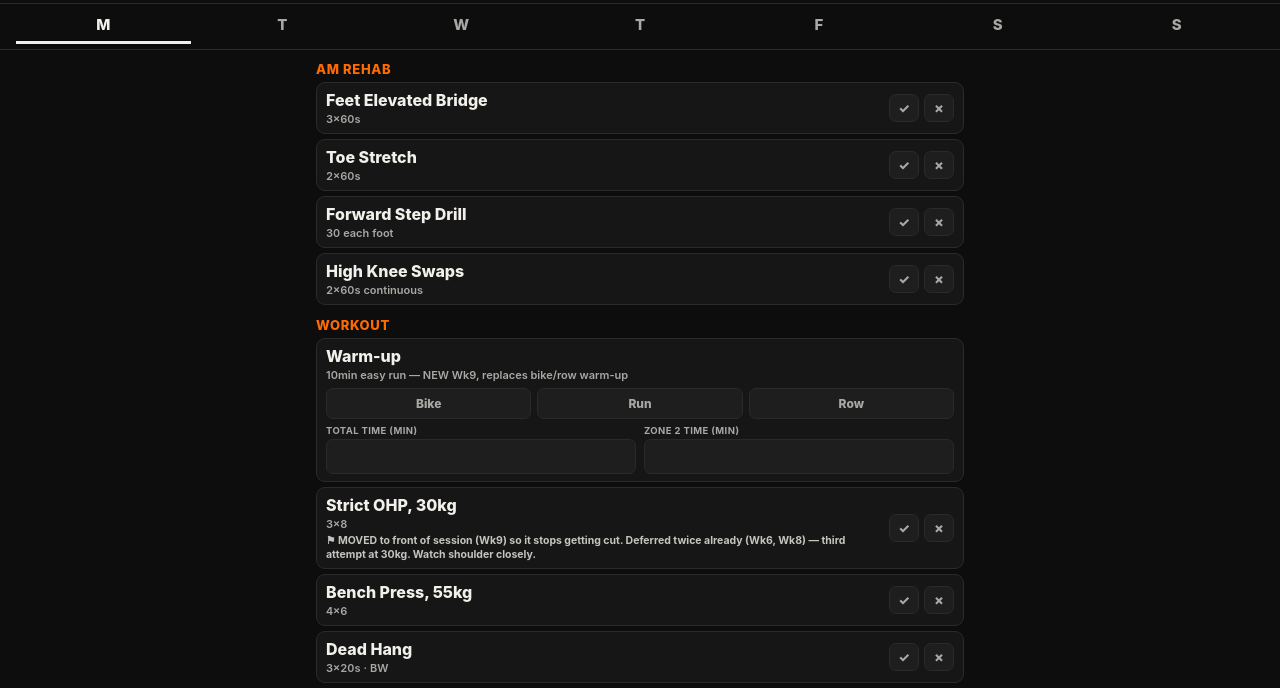
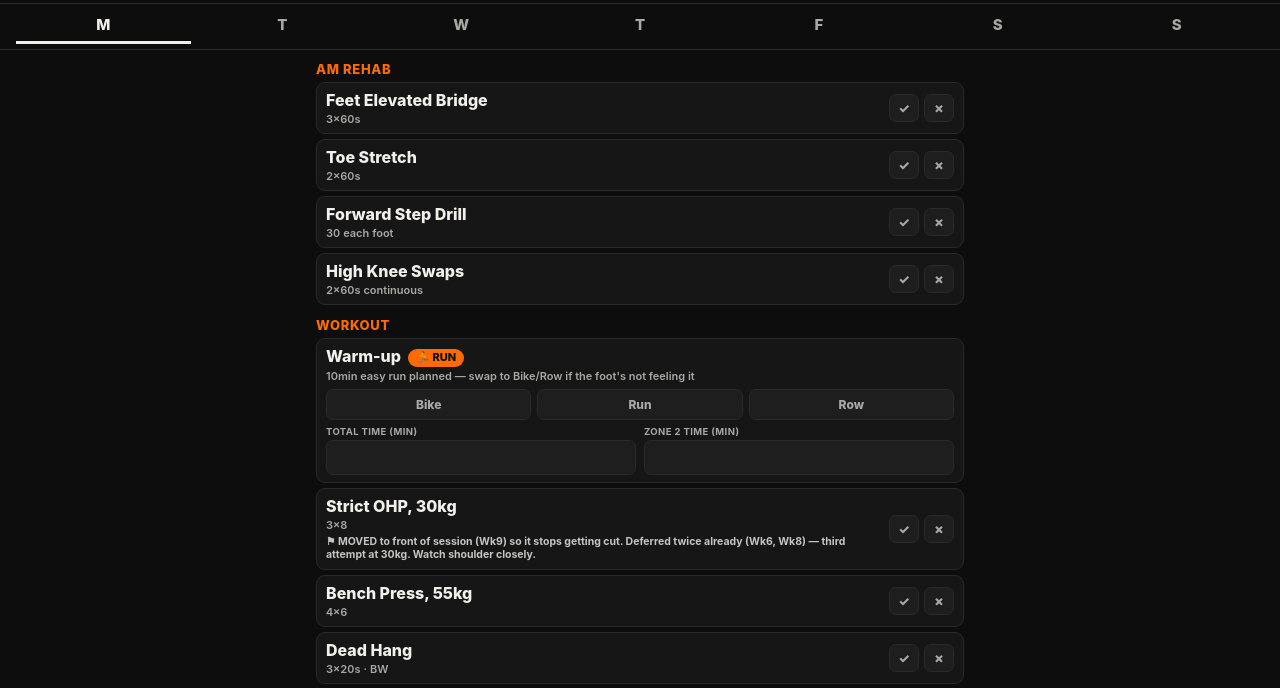
Before and after one commit to robsawyeruk-png/sawyer-training, a plain HTML site: page index.html in a window 1280 px wide. Shown: the part 112-800 px from the top of the page. Drawn offline with Linux system fonts and the light colour scheme.

Commit message:
Add running reminder badges (Mon/Tue/Sun warm-ups)

```diff
--- a/index.html
+++ b/index.html
@@ -42,6 +42,7 @@
   .row-top { display:flex; align-items:center; gap:10px; }
   .ex-info { flex:1; min-width:0; }
   .ex-name { font-size:16px; font-weight:800; line-height:1.25; }
+  .run-badge { display:inline-block; background:var(--accent); color:#0d0d0d; font-size:11px; font-weight:800; padding:2px 8px; border-radius:10px; vertical-align:middle; margin-left:4px; }
   .ex-target { font-size:11px; font-weight:600; color:var(--muted); margin-top:2px; }
   .ex-flag { font-size:10.5px; color:var(--text); opacity:0.8; margin-top:3px; line-height:1.3; font-weight:700; }
   .btns { display:flex; gap:5px; flex:0 0 auto; }
@@ -100,7 +101,7 @@
 // screenshot-based Row Intervals / Hyrox WOD sessions.
 const DAYS = {
   mon: { label:"Mon", full:"Monday — Upper Body",
-    warmup:{n:"Warm-up", type:"zone2", hint:"10min easy run — NEW Wk9, replaces bike/row warm-up"},
+    warmup:{n:"Warm-up", type:"zone2", badge:"🏃 RUN", hint:"10min easy run planned — swap to Bike/Row if the foot's not feeling it"},
     workout: [
       {n:"Strict OHP", wt:"30kg", reps:"3×8", f:"MOVED to front of session (Wk9) so it stops getting cut. Deferred twice already (Wk6, Wk8) — third attempt at 30kg. Watch shoulder closely."},
       {n:"Bench Press", wt:"55kg", reps:"4×6"},
@@ -113,7 +114,7 @@ const DAYS = {
       {n:"Core Machine", wt:"65kg", reps:"3×10"},
     ]},
   tue: { label:"Tue", full:"Tuesday — Row Intervals",
-    warmup:{n:"Warm-up", type:"zone2", hint:"NEW Wk9: 10min easy run + 10min row, before intervals"},
+    warmup:{n:"Warm-up", type:"zone2", badge:"🏃 RUN + ROW", hint:"10min easy run + 10min row planned before intervals — swap the run for extra row if the foot's not feeling it"},
     wodbox: "10×250m Row / :30 rest\nTarget pace: ~1:50-1:52/500m\nSend Garmin screenshot after — splits/HR/total time logged from that.",
     workout: [{n:"Row Intervals session (screenshot to follow)", reps:"10×250m/:30r"}] },
   wed: { label:"Wed", full:"Wednesday — Lower Body (Back Squat)",
@@ -157,7 +158,7 @@ const DAYS = {
       {n:"Goblet Squat", wt:"25kg", reps:"3×10", f:"Missed both Wed and Sat last week — back on the list"},
     ]},
   sun: { label:"Sun", full:"Sunday — Long Zone 2 + Running Return",
-    warmup:{n:"Warm-up", type:"zone2", hint:"NEW Wk9: 10min easy run before the row — additive, not a swap (Zone 2 days don't normally need a warm-up)"},
+    warmup:{n:"Warm-up", type:"zone2", badge:"🏃 RUN", hint:"10min easy run planned before the row (additive, not a swap) — skip it and go straight to the row if the foot's not feeling it"},
     wodbox: "Long Zone 2 row\nTarget: 80 min (raised from 78min actual last week)\n110-139 BPM\nRUNNING GATE: pain ≤2/10 the morning after, or remaining runs this week stop.",
     workout: [{n:"Long Zone 2 row session", type:"zone2", hint:"80min target"}] },
 };
@@ -228,7 +229,7 @@ function zone2Row(item, key) {
   const z = getZone2(key);
   const filled = z.mode || z.total || z.z2;
   return `<div class="row z2-row${filled?' filled':''}">
-    <div class="ex-name">${item.n}</div>
+    <div class="ex-name">${item.n}${item.badge?` <span class="run-badge">${item.badge}</span>`:''}</div>
     ${item.hint?`<div class="ex-target">${item.hint}</div>`:''}
     <div class="z2-modes">
       <div class="z2-mode ${z.mode==='bike'?'active':''}" data-key="${key}" data-mode="bike">Bike</div>
```
